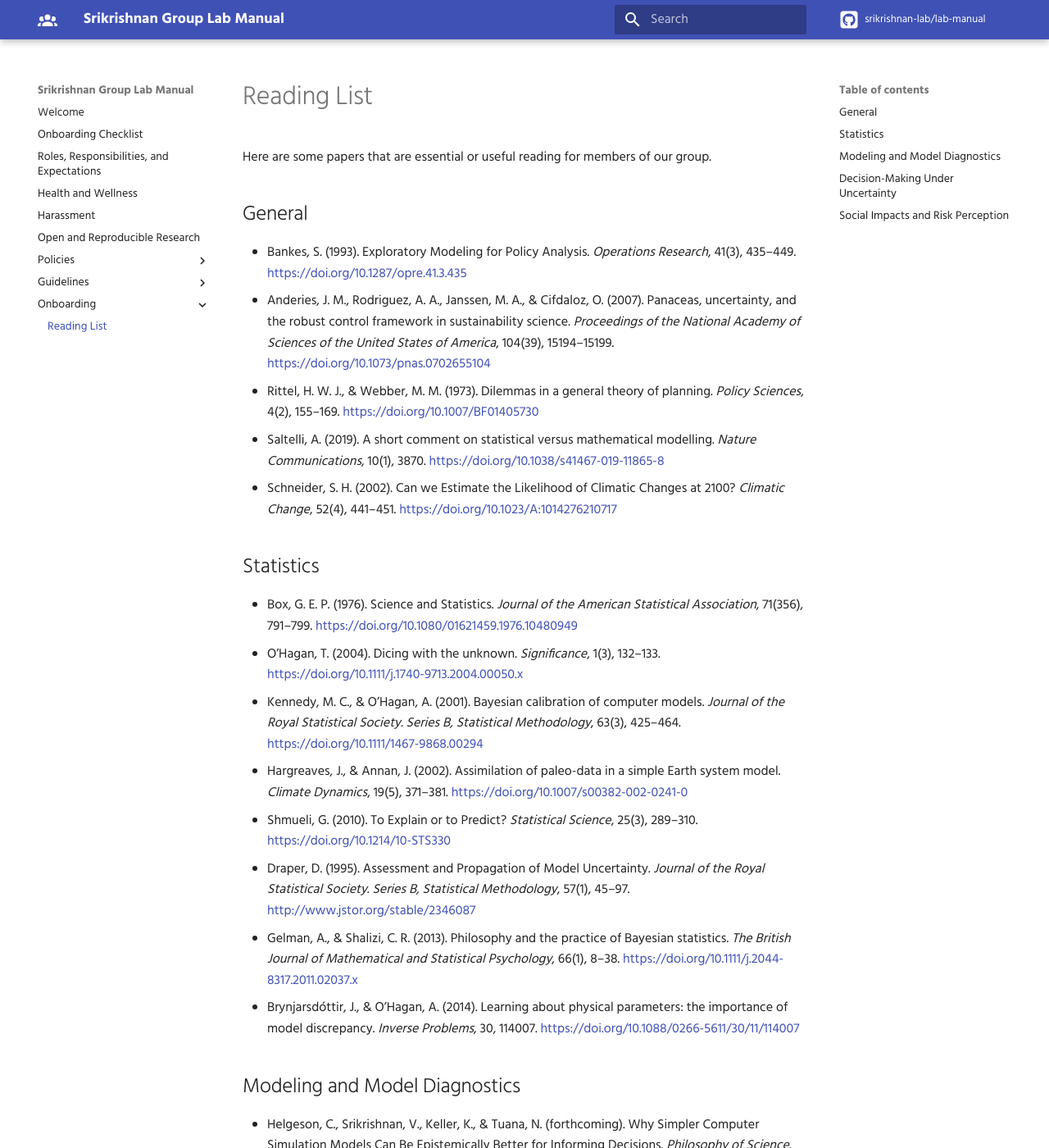
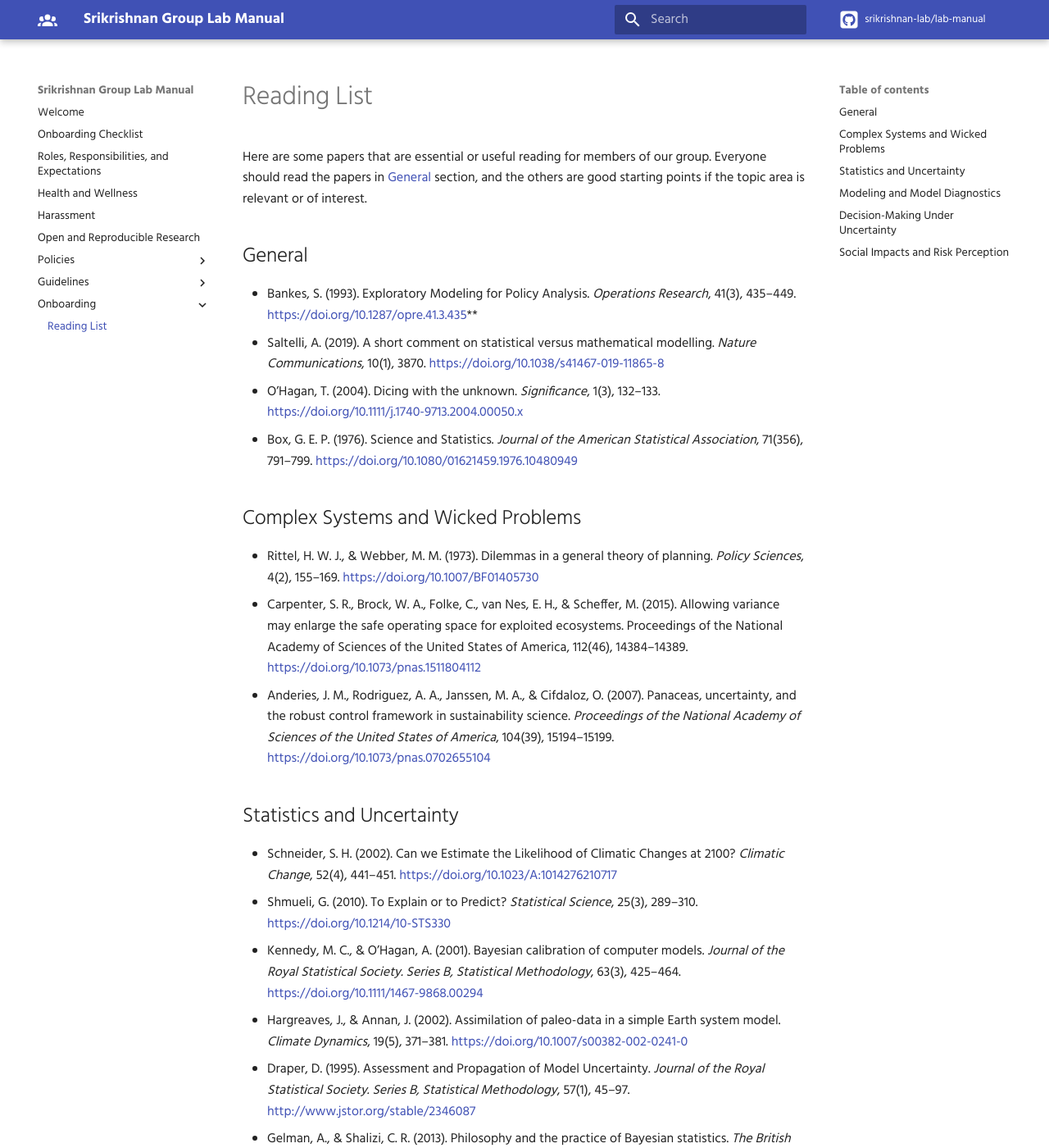
Before and after one commit to srikrishnan-lab/lab-manual, an MkDocs documentation site: the page built from docs/onboarding/reading_list.md, in a window 1280 px wide and 1400 px high. Shown: the whole window at 82% size. Built offline with MkDocs 1.6.1 and Material for MkDocs 9.7.7, drawn with Linux system fonts in a browser that asks for light colours; some web fonts are replaced; comment, search, counter and statistics services are not loaded.

Commit message:
reallocate papers among groups

```diff
--- a/docs/onboarding/reading_list.md
+++ b/docs/onboarding/reading_list.md
@@ -1,21 +1,25 @@
 # Reading List
 
-Here are some papers that are essential or useful reading for members of our group.
+Here are some papers that are essential or useful reading for members of our group. Everyone should read the papers in <a href="#general">General</a> section, and the others are good starting points if the topic area is relevant or of interest.
 
-## General
-* Bankes, S. (1993). Exploratory Modeling for Policy Analysis. *Operations Research*, 41(3), 435–449. <https://doi.org/10.1287/opre.41.3.435>
+## General <a name="general">
+
+* Bankes, S. (1993). Exploratory Modeling for Policy Analysis. *Operations Research*, 41(3), 435–449. <https://doi.org/10.1287/opre.41.3.435>**
+* Saltelli, A. (2019). A short comment on statistical versus mathematical modelling. *Nature Communications*, 10(1), 3870. <https://doi.org/10.1038/s41467-019-11865-8>
+* O’Hagan, T. (2004). Dicing with the unknown. *Significance*, 1(3), 132–133. <https://doi.org/10.1111/j.1740-9713.2004.00050.x>
+* Box, G. E. P. (1976). Science and Statistics. *Journal of the American Statistical Association*, 71(356), 791–799. <https://doi.org/10.1080/01621459.1976.10480949>
+
+## Complex Systems and Wicked Problems
+* Rittel, H. W. J., & Webber, M. M. (1973). Dilemmas in a general theory of planning. *Policy Sciences*, 4(2), 155–169. <https://doi.org/10.1007/BF01405730>
+* Carpenter, S. R., Brock, W. A., Folke, C., van Nes, E. H., & Scheffer, M. (2015). Allowing variance may enlarge the safe operating space for exploited ecosystems. Proceedings of the National Academy of Sciences of the United States of America, 112(46), 14384–14389. <https://doi.org/10.1073/pnas.1511804112>
 * Anderies, J. M., Rodriguez, A. A., Janssen, M. A., & Cifdaloz, O. (2007). Panaceas, uncertainty, and the robust control framework in sustainability science. *Proceedings of the National Academy of Sciences of the United States of America*, 104(39), 15194–15199. <https://doi.org/10.1073/pnas.0702655104>
-* Rittel, H. W. J., & Webber, M. M. (1973). Dilemmas in a general theory of planning. *Policy Sciences*, 4(2), 155–169. <https://doi.org/10.1007/BF01405730>
-* Saltelli, A. (2019). A short comment on statistical versus mathematical modelling. *Nature Communications*, 10(1), 3870. <https://doi.org/10.1038/s41467-019-11865-8>
+
+## Statistics and Uncertainty
+
 * Schneider, S. H. (2002). Can we Estimate the Likelihood of Climatic Changes at 2100? *Climatic Change*, 52(4), 441–451. <https://doi.org/10.1023/A:1014276210717>
-
-
-## Statistics
-* Box, G. E. P. (1976). Science and Statistics. *Journal of the American Statistical Association*, 71(356), 791–799. <https://doi.org/10.1080/01621459.1976.10480949>
-* O’Hagan, T. (2004). Dicing with the unknown. *Significance*, 1(3), 132–133. <https://doi.org/10.1111/j.1740-9713.2004.00050.x>
+* Shmueli, G. (2010). To Explain or to Predict? *Statistical Science*, 25(3), 289–310. <https://doi.org/10.1214/10-STS330>
 * Kennedy, M. C., & O’Hagan, A. (2001). Bayesian calibration of computer models. *Journal of the Royal Statistical Society. Series B, Statistical Methodology*, 63(3), 425–464. <https://doi.org/10.1111/1467-9868.00294>
 * Hargreaves, J., & Annan, J. (2002). Assimilation of paleo-data in a simple Earth system model. *Climate Dynamics*, 19(5), 371–381. <https://doi.org/10.1007/s00382-002-0241-0>
-* Shmueli, G. (2010). To Explain or to Predict? *Statistical Science*, 25(3), 289–310. <https://doi.org/10.1214/10-STS330>
 * Draper, D. (1995). Assessment and Propagation of Model Uncertainty. *Journal of the Royal Statistical Society. Series B, Statistical Methodology*, 57(1), 45–97. <http://www.jstor.org/stable/2346087>
 * Gelman, A., & Shalizi, C. R. (2013). Philosophy and the practice of Bayesian statistics. *The British Journal of Mathematical and Statistical Psychology*, 66(1), 8–38. <https://doi.org/10.1111/j.2044-8317.2011.02037.x>
 * Brynjarsdóttir, J., & OʼHagan, A. (2014). Learning about physical parameters: the importance of model discrepancy. *Inverse Problems*, 30, 114007. <https://doi.org/10.1088/0266-5611/30/11/114007>
```
